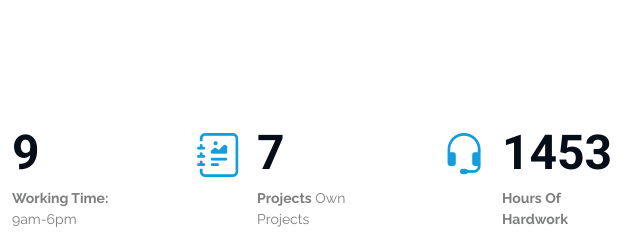
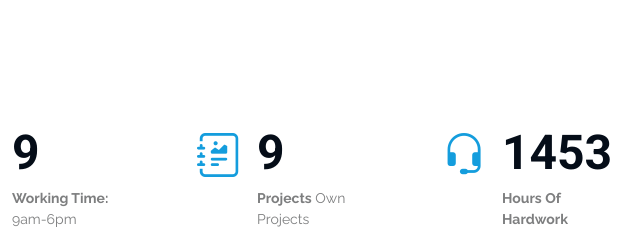
Before and after one commit to Prithwin55/Portfolio, a plain HTML site: page index.html in a window 1280 px wide. Shown: the part 1540-1780 px from the top of the page, 390-1030 px from the left. Drawn offline with Linux system fonts and the light colour scheme.

Commit message:
Updated projects index.html

```diff
--- a/index.html
+++ b/index.html
@@ -163,7 +163,7 @@
           <div class="col-lg-3 col-md-6">
             <div class="stats-item">
               <i class="bi bi-journal-richtext"></i>
-              <span data-purecounter-start="0" data-purecounter-end="7" data-purecounter-duration="1" class="purecounter"></span>
+              <span data-purecounter-start="0" data-purecounter-end="9" data-purecounter-duration="1" class="purecounter"></span>
               <p><strong>Projects</strong> <span>Own Projects</span></p>
             </div>
           </div><!-- End Stats Item -->
```
